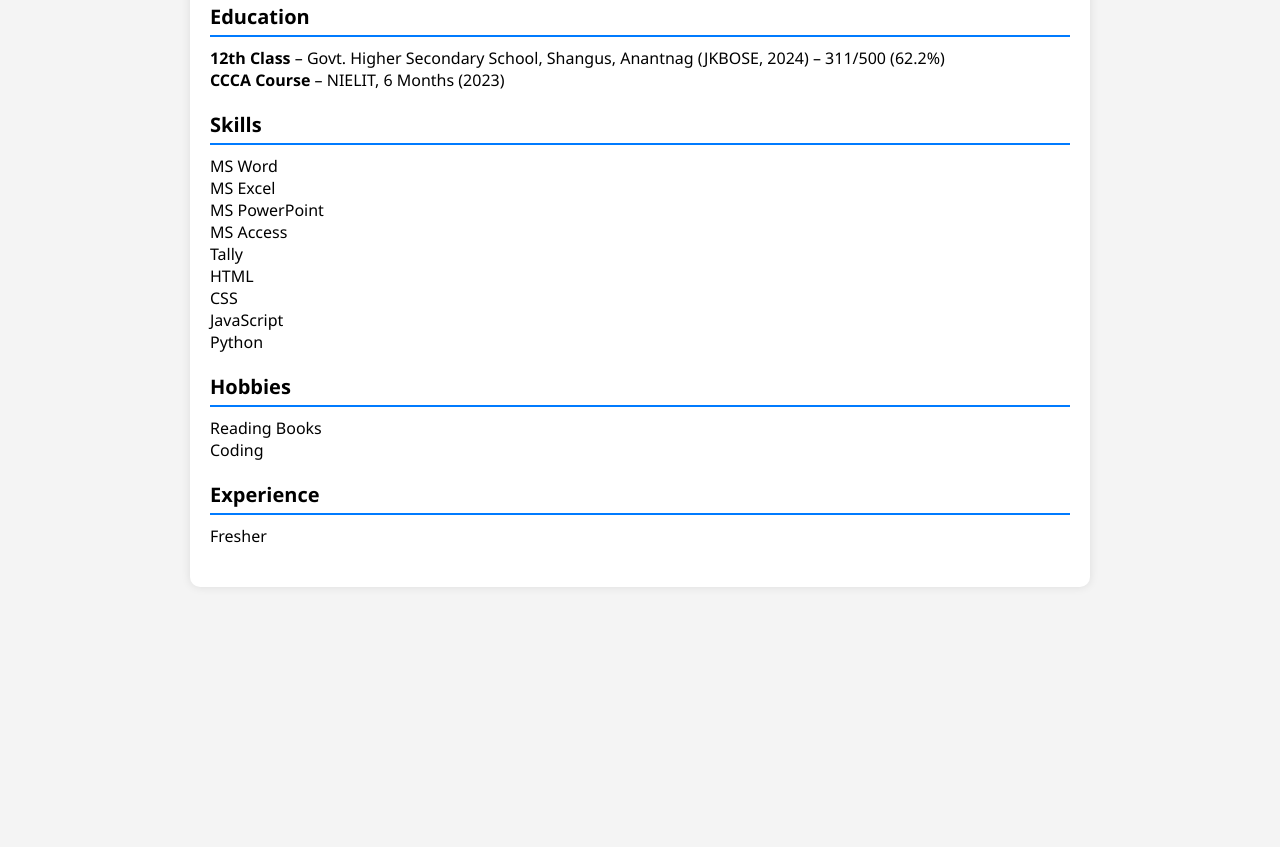
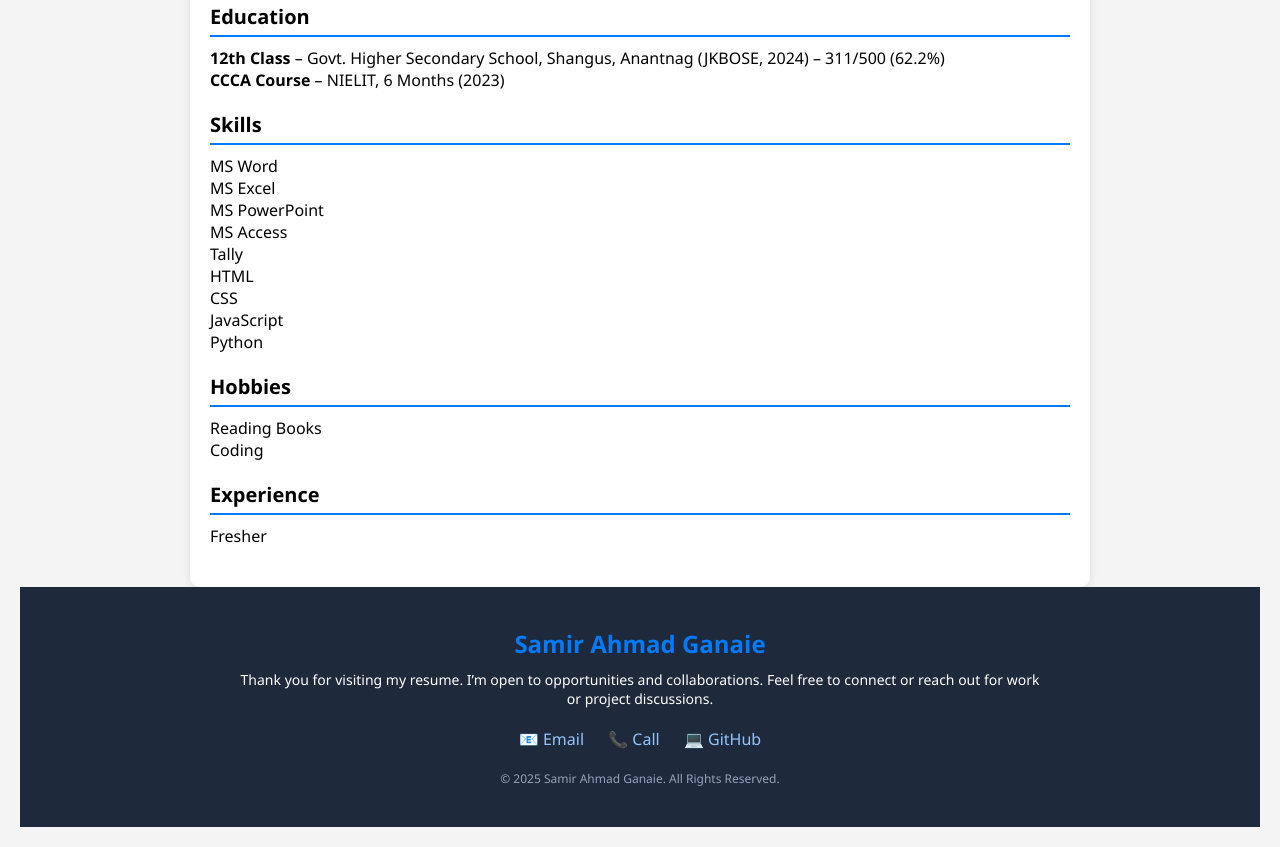
Before and after one commit to Samir1845/Resume, a plain HTML site: page index.html in a window 1280 px wide. Shown: the part 611-1458 px from the top of the page. Before the commit the page ends 1218 px from the top, so only its background shows below. Drawn offline with Linux system fonts and the light colour scheme.

Commit message:
Update index.html
Footer update

```diff
--- a/index.html
+++ b/index.html
@@ -131,7 +131,25 @@ ul {
   <p>Fresher</p>
 </section>
 
-  </div>  <script>
+  </div>
+  <!-- Footer Start -->
+<footer style="background-color: #1e293b; color: white; padding: 40px 20px; text-align: center;">
+  <div style="max-width: 800px; margin: auto;">
+    <h2 style="margin-bottom: 10px; font-weight: 600;">Samir Ahmad Ganaie</h2>
+    <p style="font-size: 14px; margin-bottom: 20px;">
+      Thank you for visiting my resume. I’m open to opportunities and collaborations.
+      Feel free to connect or reach out for work or project discussions.
+    </p>
+    <div style="margin-bottom: 20px;">
+      <a href="mailto:ganiesamir147@gmail.com" style="color: #93c5fd; text-decoration: none; margin: 0 10px;">📧 Email</a>
+      <a href="tel:6006372205" style="color: #93c5fd; text-decoration: none; margin: 0 10px;">📞 Call</a>
+      <a href="https://github.com/" target="_blank" style="color: #93c5fd; text-decoration: none; margin: 0 10px;">💻 GitHub</a>
+    </div>
+    <p style="font-size: 12px; color: #94a3b8;">&copy; 2025 Samir Ahmad Ganaie. All Rights Reserved.</p>
+  </div>
+</footer>
+<!-- Footer End -->
+  <script>
     // Optional future enhancement: Add image uploader or interactivity
     console.log("Resume loaded for Samir Ahmad Ganaie");
   </script></body>
```
